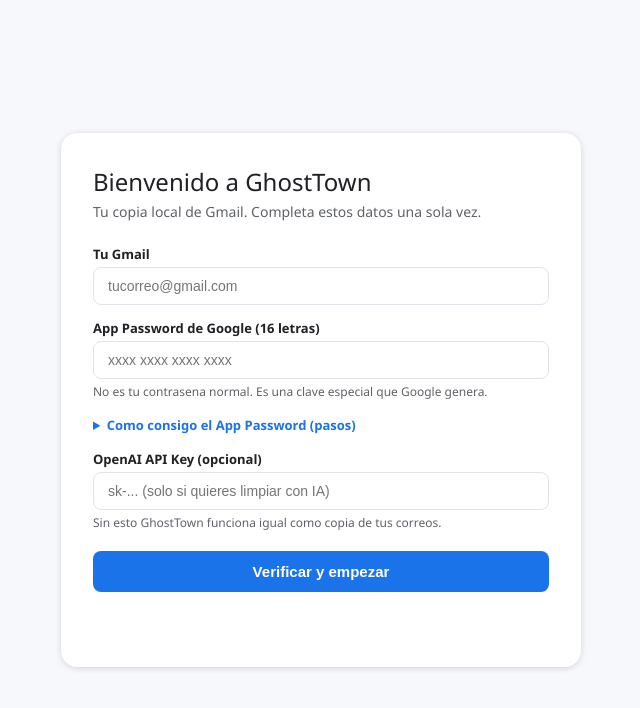
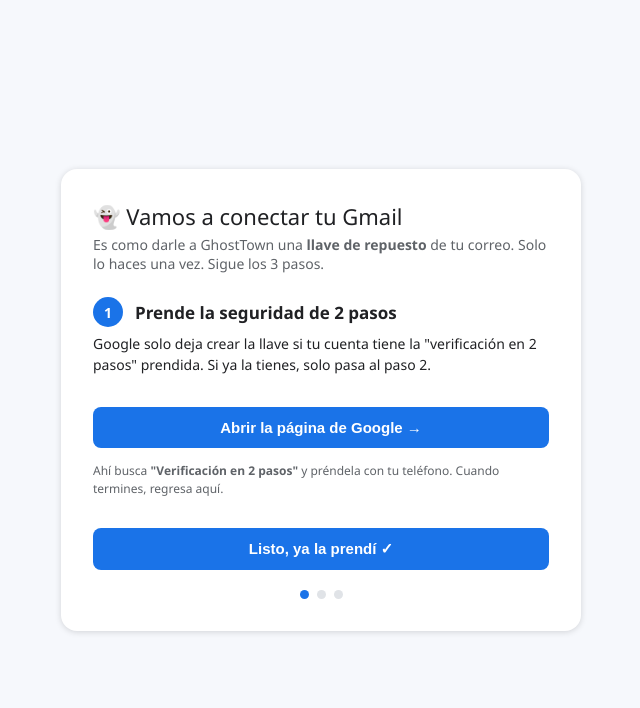
Before and after one commit to aoxilus/GhostTown-, a FastAPI app: page / in a window 1280 px wide. Shown: the top 708 px of the page, without its empty margins (319-959 px from the left). Run offline with FastAPI, Linux system fonts and the light colour scheme.

Commit message:
Friendly step-by-step setup wizard that guides users through Google App Password
Co-authored-by: Cursor <cursoragent@cursor.com>

```diff
--- a/src/server.py
+++ b/src/server.py
@@ -119,6 +119,11 @@ def api_setup(body: SetupIn):
     return verify()
 
 
+@app.get("/setup")
+def setup_page():
+    return FileResponse(TEMPLATES / "setup.html")
+
+
 @app.get("/")
 def home():
     if not _configured():
--- a/templates/setup.html
+++ b/templates/setup.html
@@ -4,42 +4,87 @@
   <meta charset="utf-8" />
   <meta name="viewport" content="width=device-width, initial-scale=1" />
   <title>Configurar GhostTown</title>
-  <link rel="stylesheet" href="/styles.css?v=2" />
+  <link rel="stylesheet" href="/styles.css?v=5" />
 </head>
 <body>
   <div class="setup-wrap">
-    <div class="setup-card">
-      <h1>Bienvenido a GhostTown</h1>
-      <p class="sub">Tu copia local de Gmail. Completa estos datos una sola vez.</p>
+    <div class="setup-card wizard">
+      <h1>👻 Vamos a conectar tu Gmail</h1>
+      <p class="sub">Es como darle a GhostTown una <strong>llave de repuesto</strong> de tu correo. Solo lo haces una vez. Sigue los 3 pasos.</p>
 
-      <label for="s-user">Tu Gmail</label>
-      <input id="s-user" type="email" placeholder="tucorreo@gmail.com" />
+      <!-- PASO 1 -->
+      <div class="step" id="wiz-step-1">
+        <div class="step-head"><span class="step-num">1</span><h2>Prende la seguridad de 2 pasos</h2></div>
+        <p class="step-text">Google solo deja crear la llave si tu cuenta tiene la "verificación en 2 pasos" prendida. Si ya la tienes, solo pasa al paso 2.</p>
+        <button type="button" class="open-btn" data-url="https://myaccount.google.com/signinoptions/twosv">Abrir la página de Google →</button>
+        <p class="step-mini">Ahí busca <strong>"Verificación en 2 pasos"</strong> y préndela con tu teléfono. Cuando termines, regresa aquí.</p>
+        <button type="button" class="next-btn" data-next="2">Listo, ya la prendí ✓</button>
+      </div>
 
-      <label for="s-pass">App Password de Google (16 letras)</label>
-      <input id="s-pass" type="password" placeholder="xxxx xxxx xxxx xxxx" />
-      <p class="hint">No es tu contrasena normal. Es una clave especial que Google genera.</p>
+      <!-- PASO 2 -->
+      <div class="step hidden" id="wiz-step-2">
+        <div class="step-head"><span class="step-num">2</span><h2>Crea la llave para GhostTown</h2></div>
+        <p class="step-text">Ahora vamos a generar la llave especial (son 16 letras).</p>
+        <button type="button" class="open-btn" data-url="https://myaccount.google.com/apppasswords">Abrir la página de la llave →</button>
+        <ol class="step-list">
+          <li>Donde dice <strong>"Nombre de la app"</strong>, escribe: <code>GhostTown</code></li>
+          <li>Haz clic en <strong>Crear</strong>.</li>
+          <li>Google te muestra <strong>16 letras</strong> en un recuadro amarillo. Cópialas.</li>
+        </ol>
+        <p class="step-mini">¿No te aparece esa página o dice que no está disponible? Casi siempre es porque falta el paso 1, o porque estás usando un correo de escuela/trabajo. Usa tu Gmail personal.</p>
+        <button type="button" class="next-btn" data-next="3">Ya tengo mis 16 letras ✓</button>
+        <button type="button" class="back-btn" data-back="1">← Volver al paso 1</button>
+      </div>
+
+      <!-- PASO 3 -->
+      <div class="step hidden" id="wiz-step-3">
+        <div class="step-head"><span class="step-num">3</span><h2>Pega tus datos</h2></div>
+
+        <label for="s-user">Tu correo Gmail</label>
+        <input id="s-user" type="email" placeholder="tucorreo@gmail.com" autocomplete="username" />
+
+        <label for="s-pass">Las 16 letras que te dio Google</label>
+        <input id="s-pass" type="text" placeholder="abcd efgh ijkl mnop" autocomplete="off" />
+        <p class="hint">Pégalas tal cual; los espacios no importan. No es tu contraseña de siempre.</p>
 
         <details>
-        <summary>Como consigo el App Password (pasos)</summary>
-        <ol>
-          <li>Usa tu cuenta <strong>personal</strong> de Gmail (las de escuela/trabajo suelen bloquearlo).</li>
-          <li>Activa la <a href="https://myaccount.google.com/security" target="_blank">Verificacion en 2 pasos</a> (sin esto Google esconde la opcion).</li>
-          <li>En Gmail: Configuracion &rarr; Reenvio y correo POP/IMAP &rarr; <strong>Habilitar IMAP</strong>.</li>
-          <li>Entra a <a href="https://myaccount.google.com/apppasswords" target="_blank">App Passwords</a>, escribe <strong>GhostTown</strong> como nombre y pulsa Crear.</li>
-          <li>Copia las 16 letras y pegalas arriba (los espacios no importan).</li>
-        </ol>
+          <summary>¿Quieres que la IA te ayude a limpiar? (opcional)</summary>
+          <label for="s-key">Clave de OpenAI</label>
+          <input id="s-key" type="password" placeholder="sk-... (déjalo vacío si no la tienes)" autocomplete="off" />
+          <p class="hint">Sin esto GhostTown funciona igual para guardar y leer tu correo.</p>
         </details>
 
-      <label for="s-key">OpenAI API Key (opcional)</label>
-      <input id="s-key" type="password" placeholder="sk-... (solo si quieres limpiar con IA)" />
-      <p class="hint">Sin esto GhostTown funciona igual como copia de tus correos.</p>
+        <button type="button" id="s-go" class="go-btn">Conectar y guardar mi correo</button>
+        <button type="button" class="back-btn" data-back="2">← Volver al paso 2</button>
+        <p class="setup-status" id="s-status"></p>
+      </div>
 
-      <button type="button" id="s-go">Verificar y empezar</button>
-      <p class="setup-status" id="s-status"></p>
+      <div class="wizard-dots">
+        <span class="dot active" data-dot="1"></span>
+        <span class="dot" data-dot="2"></span>
+        <span class="dot" data-dot="3"></span>
+      </div>
     </div>
   </div>
 
   <script>
+    function showStep(n) {
+      document.querySelectorAll(".step").forEach((s) => s.classList.add("hidden"));
+      document.getElementById("wiz-step-" + n).classList.remove("hidden");
+      document.querySelectorAll(".dot").forEach((d) => {
+        d.classList.toggle("active", Number(d.dataset.dot) <= n);
+      });
+    }
+    document.querySelectorAll(".open-btn").forEach((b) => {
+      b.onclick = () => window.open(b.dataset.url, "_blank");
+    });
+    document.querySelectorAll(".next-btn").forEach((b) => {
+      b.onclick = () => showStep(Number(b.dataset.next));
+    });
+    document.querySelectorAll(".back-btn").forEach((b) => {
+      b.onclick = () => showStep(Number(b.dataset.back));
+    });
+
     const st = document.getElementById("s-status");
     const btn = document.getElementById("s-go");
     btn.onclick = async () => {
@@ -48,12 +93,13 @@
       const key = document.getElementById("s-key").value.trim();
       if (!user || !pass) {
         st.className = "setup-status err";
-        st.textContent = "Escribe tu Gmail y el App Password.";
+        st.textContent = "Escribe tu Gmail y pega las 16 letras.";
         return;
       }
       btn.disabled = true;
       st.className = "setup-status";
-      st.textContent = "Verificando con Google…";
+      st.textContent = "Revisando con Google… espera un momento.";
+      try {
         const r = await fetch("/api/setup", {
           method: "POST",
           headers: { "Content-Type": "application/json" },
@@ -62,16 +108,19 @@
         const d = await r.json();
         if (!d.ok) {
           st.className = "setup-status err";
-        st.textContent = d.error || "No se pudo verificar.";
+          st.textContent = "❌ " + (d.error || "No se pudo conectar. Revisa el correo y las 16 letras.");
           btn.disabled = false;
           return;
         }
         st.className = "setup-status ok";
-      st.textContent = "Login correcto. Bajando tus primeros correos (puede tardar un minuto)…";
-      try {
-        await fetch("/api/sync?limit=200", { method: "POST" });
-      } catch (e) {}
+        st.textContent = "✓ ¡Conectado! Bajando tus primeros correos…";
+        try { await fetch("/api/sync?limit=200", { method: "POST" }); } catch (e) {}
         location.href = "/";
+      } catch (e) {
+        st.className = "setup-status err";
+        st.textContent = "❌ Algo falló. Intenta de nuevo.";
+        btn.disabled = false;
+      }
     };
   </script>
 </body>
--- a/templates/styles.css
+++ b/templates/styles.css
@@ -359,6 +359,78 @@ a { color: inherit; text-decoration: none; }
 .setup-status.err { color: #d93025; }
 .setup-status.ok { color: #188038; }
 
+/* ---------- asistente por pasos ---------- */
+.wizard h1 { font-size: 22px; }
+.step-head { display: flex; align-items: center; gap: 12px; margin: 8px 0 6px; }
+.step-num {
+  width: 30px; height: 30px;
+  flex-shrink: 0;
+  border-radius: 50%;
+  background: var(--blue);
+  color: #fff;
+  display: grid;
+  place-items: center;
+  font-weight: 700;
+}
+.step-head h2 { margin: 0; font-size: 17px; font-weight: 600; }
+.step-text { color: var(--ink); margin: 6px 0 12px; line-height: 1.5; }
+.step-mini { color: var(--gray); font-size: 12px; margin: 10px 0; line-height: 1.5; }
+.step.hidden, .step-list + .hidden { display: none; }
+.step-list { padding-left: 20px; line-height: 1.9; margin: 8px 0; }
+.step-list code, .step-text code {
+  background: var(--chip);
+  padding: 2px 8px;
+  border-radius: 6px;
+  font-weight: 700;
+  color: var(--blue);
+}
+.open-btn {
+  width: 100%;
+  padding: 13px;
+  border: none;
+  border-radius: 8px;
+  background: var(--blue);
+  color: #fff;
+  font-size: 15px;
+  font-weight: 600;
+  cursor: pointer;
+  margin-bottom: 4px;
+}
+.open-btn:hover { background: #1666d0; }
+.next-btn, .go-btn {
+  width: 100%;
+  margin-top: 14px;
+  padding: 12px;
+  border: none;
+  border-radius: 8px;
+  background: #188038;
+  color: #fff;
+  font-size: 15px;
+  font-weight: 600;
+  cursor: pointer;
+}
+.next-btn:hover, .go-btn:hover { background: #12692e; }
+.go-btn:disabled { opacity: 0.6; }
+.back-btn {
+  width: 100%;
+  margin-top: 8px;
+  padding: 9px;
+  border: none;
+  border-radius: 8px;
+  background: transparent;
+  color: var(--gray);
+  font-size: 13px;
+  cursor: pointer;
+}
+.back-btn:hover { background: var(--hover); }
+.wizard-dots { display: flex; justify-content: center; gap: 8px; margin-top: 20px; }
+.wizard-dots .dot {
+  width: 9px; height: 9px;
+  border-radius: 50%;
+  background: var(--line);
+}
+.wizard-dots .dot.active { background: var(--blue); }
+
 @media (max-width: 900px) {
   .sidebar { display: none; }
   .col-from { width: 120px; }
```
Also changed, not shown: README.md, 1 other file. Lines whose indentation alone changed are shown as unchanged.
